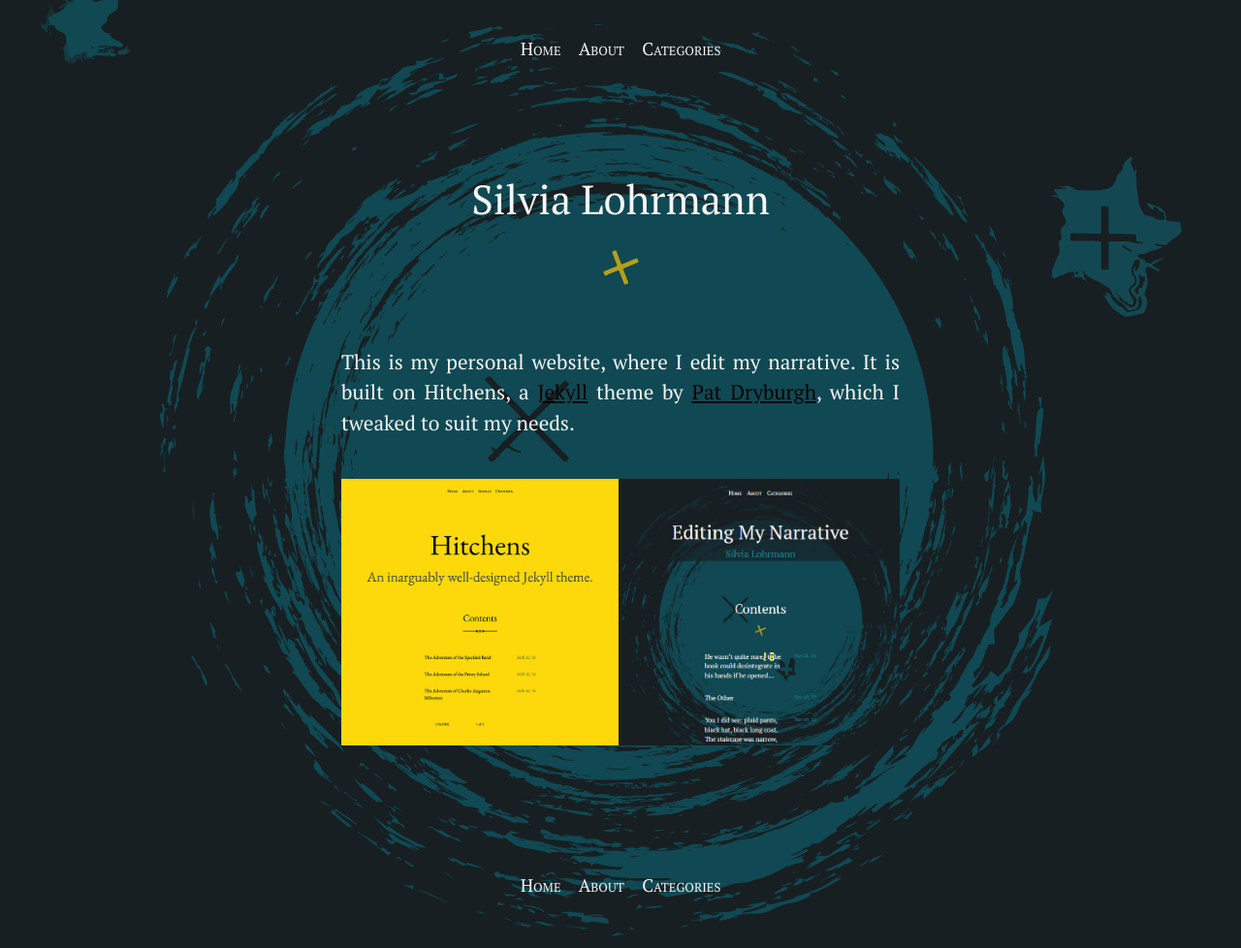
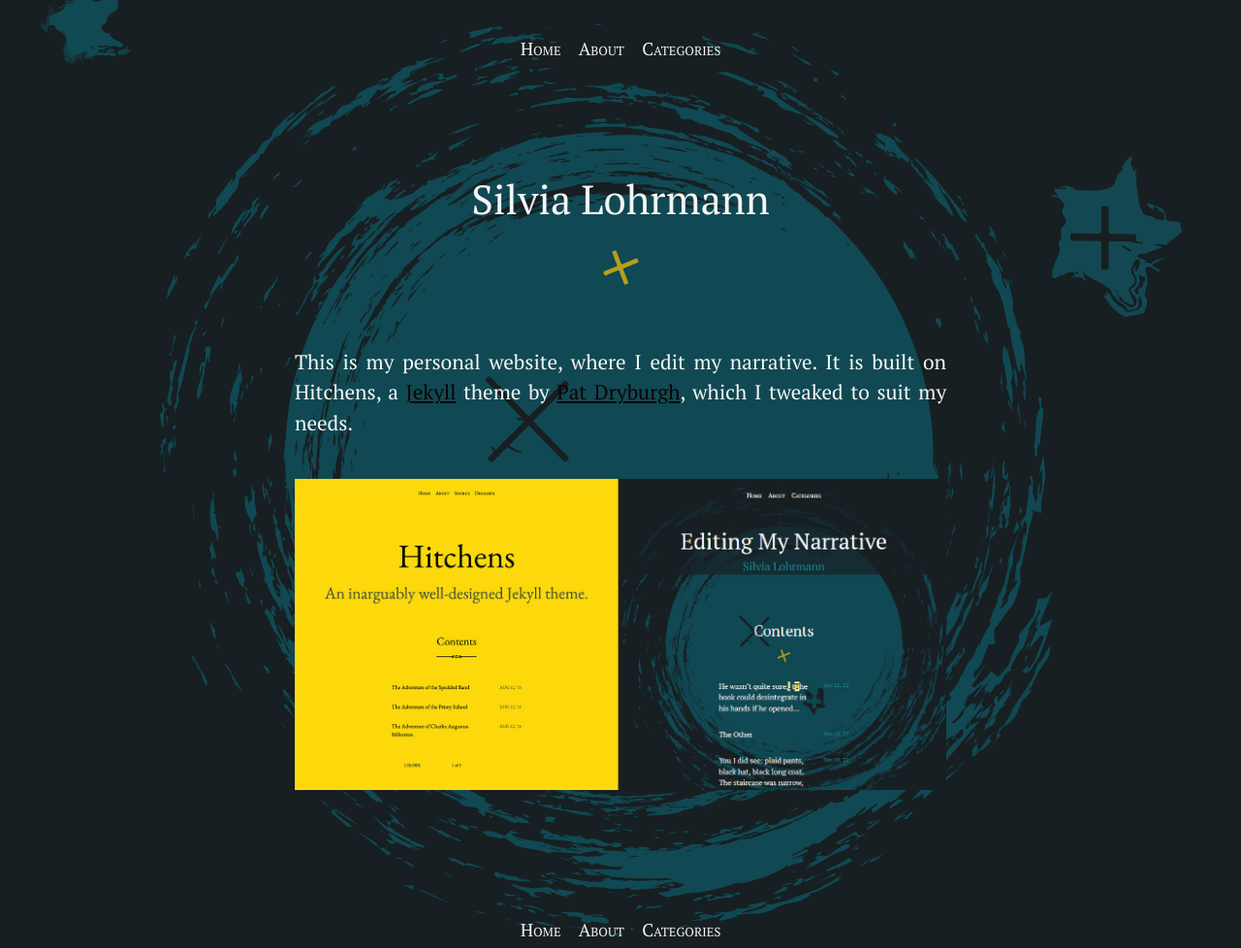
Before and after one commit to silvialohrmann/editorial, a Jekyll site: the page built from README.md, in a window 1280 px wide. Shown: the whole page at 97% size. Built offline with Jekyll 4.4.1, drawn with Linux system fonts in a browser that asks for light colours.

Commit message:
Update _article.scss

```diff
--- a/_sass/_article.scss
+++ b/_sass/_article.scss
@@ -9,7 +9,7 @@
 .post > * {
   margin-left: auto;
   margin-right: auto;
-  max-width: 36rem;
+  max-width: 42rem;
   padding: 0 1.2em;
 }
 
```
